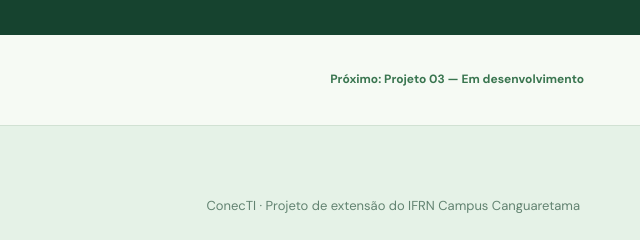
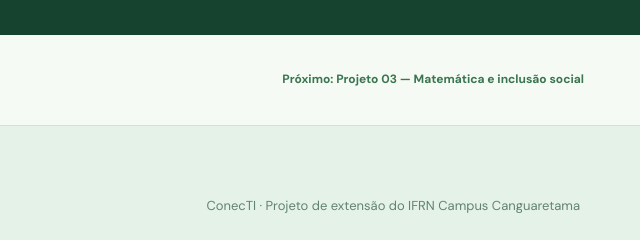
Before and after one commit to vicccviccc/ifrncangVRGP, a plain HTML site: page projeto-2.html in a window 1280 px wide. Shown: the part 7277-7517 px from the top of the page, 640-1280 px from the left. Drawn offline with Linux system fonts and the light colour scheme.

Commit message:
atualizei o nome do proximo projeto
Atualiza o texto do link do ConecTI para o projeto de Matemática e inclusão social.

Co-authored-by: Raykkonen <raykkonenribeiro30@gmail.com>

```diff
--- a/projeto-2.html
+++ b/projeto-2.html
@@ -131,7 +131,7 @@
     <section class="ct-end" aria-labelledby="ct-end-title">
       <div class="ct-shell ct-end__layout reveal"><div><span class="ct-index ct-index--light">Conheça a fonte oficial</span><h2 id="ct-end-title">O ConecTI continua no portal do IFRN.</h2></div><div><p>Confira a descrição institucional, as informações da coordenação e o período de execução do projeto.</p><a class="ct-btn ct-btn--white magnetic" href="https://portal.ifrn.edu.br/projetos-de-extensao/8492/" target="_blank" rel="noopener noreferrer">Acessar página oficial</a></div></div>
     </section>
-    <div class="ct-shell ct-other-projects"><a href="index.html">Voltar aos projetos</a><a href="projeto-3.html">Próximo: Projeto 03 — Em desenvolvimento</a></div>
+    <div class="ct-shell ct-other-projects"><a href="index.html">Voltar aos projetos</a><a href="projeto-3.html">Próximo: Projeto 03 — Matemática e inclusão social</a></div>
   </main>
 
   <footer class="site-footer site-footer--light ct-footer">
```
